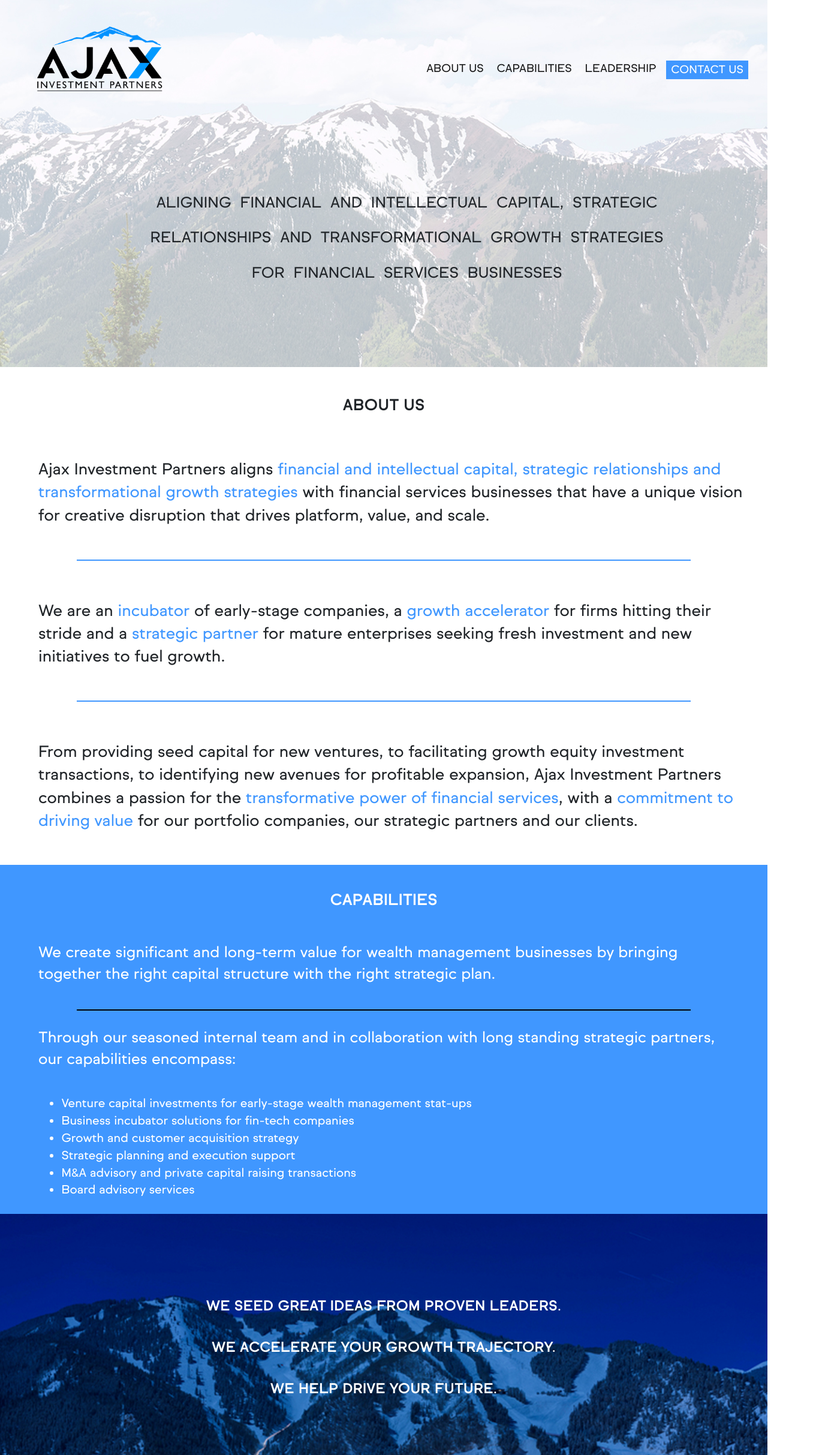
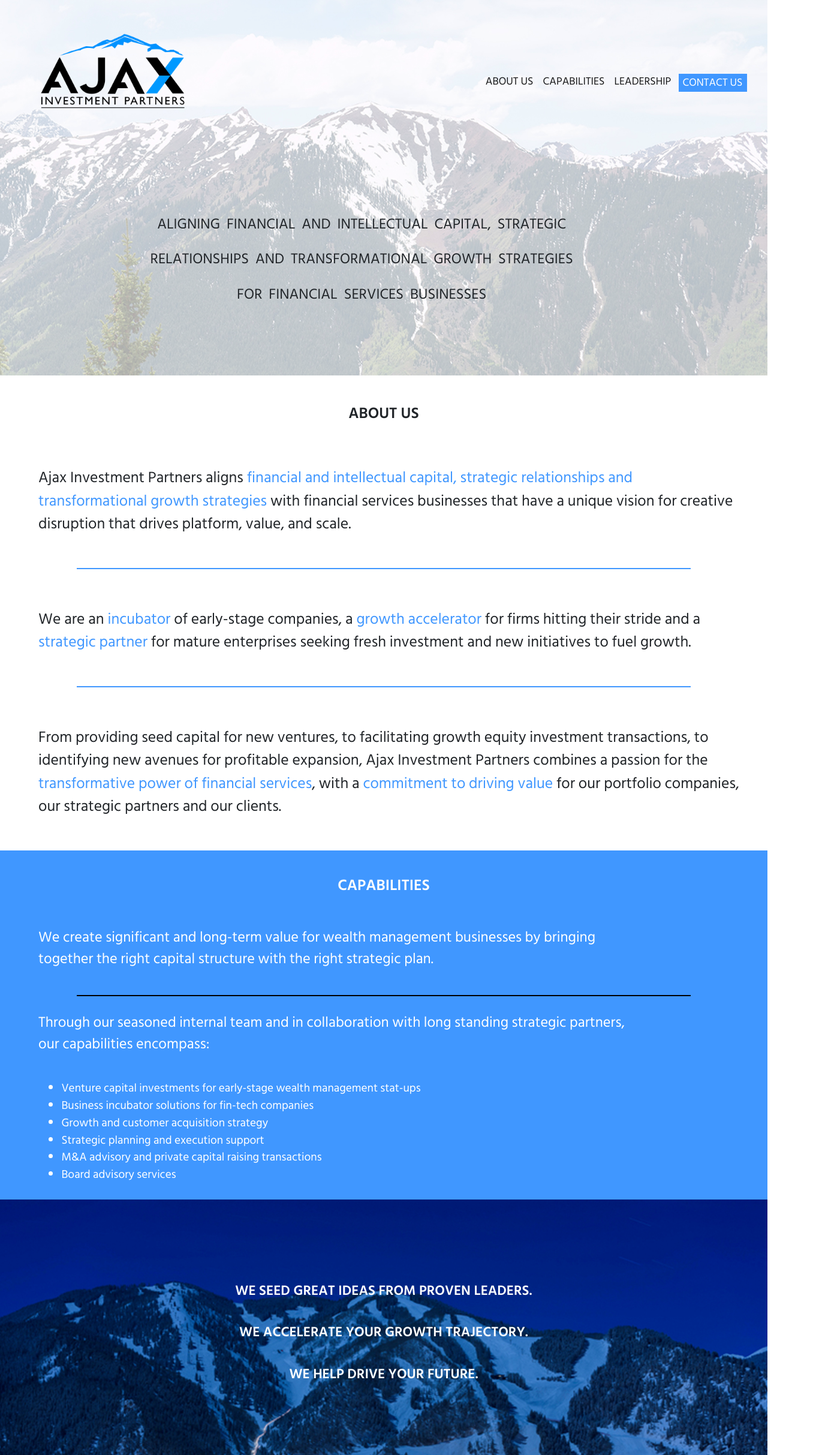
Before and after one commit to mattenbar/AjaxInvestmentPartnersReact, a React (Create React App) app: page / in a window 1280 px wide. Shown: the part 60-2486 px from the top of the page at 60% size, 1356 px wide, since content can reach past the window. Built offline with nearby package versions, Linux system fonts and the light colour scheme.

Commit message:
changed fonts to import from google

```diff
--- a/src/App.css
+++ b/src/App.css
@@ -10,7 +10,7 @@
 a{
   padding-top: 1%;
   font-size: 1.4vw;
-  font-family: "Normal-Regular";
+  font-family: 'Hind Siliguri';
 }
 
 button{
@@ -27,7 +27,7 @@ button{
   font-size: 1.9vw;
   padding-top: 5%;
   padding-bottom: 15%;
-  font-family: "Normal-Regular" ;
+  font-family: 'Hind Siliguri' ;
 }
 
 .alignCenter{
@@ -47,12 +47,13 @@ button{
 .about h3{
   text-align: center;
   font-size: 2vw;
-  font-family: "Normal-ExtraBold";
+  font-family: 'Hind Siliguri';
+  font-weight: 600;
 }
 
 .about p{
 
-  font-family: "Normal-Regular";
+  font-family: 'Hind Siliguri';
   padding-left: 5%;
   font-size: 2vw;
   padding-right: 3%;
@@ -90,7 +91,8 @@ span {
 .capabilities h3{
   text-align: center;
   font-size: 2vw;
-  font-family: "Normal-ExtraBold";
+  font-family: 'Hind Siliguri';
+  font-weight: 600;
   padding: 1.5%;
 }
 
@@ -98,24 +100,25 @@ span {
   padding-left: 5%;
   padding-right: 3%;
   font-size: 1.9vw;
-  font-family: "Normal-Regular";
+  font-family: 'Hind Siliguri';
   padding-top: 2%;
   padding-bottom: 2%;
 }
 
 p{
-  font-family: "Normal-Regular";
+  font-family: 'Hind Siliguri';
 }
 
 h3{
-  font-family: "Normal-ExtraBold";
+  font-family: 'Hind Siliguri';
+  font-weight: 600;
 }
 
 .capabilities ul{
   padding-left: 8%;
   padding-right: 3%;
   font-size: 1.5vw;
-  font-family: "Normal-Regular";
+  font-family: 'Hind Siliguri';
   padding-bottom: 2%;
   margin-bottom: 0;
   border-bottom: 0;
@@ -131,7 +134,8 @@ h3{
   border-bottom: 0%;
   background-size: 100% 100%;
   background-image: url("images/BlueMountainBottomImg.jpg");
-  font-family: "Normal-ExtraBold";
+  font-family: 'Hind Siliguri';
+  font-weight: 600;
 }
 
 .centered {
@@ -139,7 +143,8 @@ h3{
   top: 50%;
   left: 50%;
   transform: translate(-50%, -50%);
-  font-family: "Normal-ExtraBold";
+  font-family: 'Hind Siliguri';
+  font-weight: 600;
   font-size: 1.8vw;
 }
 
@@ -175,11 +180,11 @@ h3{
   background-color: rgb(64, 151, 257);
   color: white;
   padding-bottom: 2%;
-  font-family: "Normal-Regular";
+  font-family: 'Hind Siliguri';
 }
 
 .footer-a{
-  font-family: "Normal-Regular";
+  font-family: 'Hind Siliguri';
   font-size: 1.8vw;
 }
 
@@ -196,7 +201,7 @@ h3{
   color: white;
 }
 
-@font-face {
+/* @font-face {
   font-family: 'Normal-Bold';
   src: local('Normal-Bold'), url("./fonts/Normal-Bold.otf") format('truetype');
 }
@@ -217,4 +222,4 @@ h3{
 @font-face {
   font-family: 'Normal-Regular';
   src: local('Normal-Regular'), url("./fonts/Normal-Regular.otf") format('truetype');
-}
+} */
--- a/src/index.css
+++ b/src/index.css
@@ -1,18 +1,20 @@
+@import url('https://fonts.googleapis.com/css2?family=Hind+Siliguri:wght@400;600&display=swap');
+
 body {
   margin: 0;
-  font-family: -apple-system, BlinkMacSystemFont, 'Segoe UI', 'Roboto', 'Oxygen',
+  font-family:'Hind Siliguri', -apple-system, BlinkMacSystemFont, 'Segoe UI', 'Roboto', 'Oxygen',
     'Ubuntu', 'Cantarell', 'Fira Sans', 'Droid Sans', 'Helvetica Neue',
     sans-serif;
   -webkit-font-smoothing: antialiased;
   -moz-osx-font-smoothing: grayscale;
 }
 
-code {
+/* code {
   font-family: source-code-pro, Menlo, Monaco, Consolas, 'Courier New',
     monospace;
-}
+} */
 
-@font-face {
+/* @font-face {
   font-family: 'Normal-Bold';
   src: local('Normal-Bold'), url("./fonts/Normal-Bold.otf") format('truetype');
 }
@@ -33,4 +35,4 @@ code {
 @font-face {
   font-family: 'Normal-Regular';
   src: local('Normal-Regular'), url("./fonts/Normal-Regular.otf") format('truetype');
-}
+} */
--- a/src/index.js
+++ b/src/index.js
@@ -1,7 +1,7 @@
 import React from 'react';
 import ReactDOM from 'react-dom';
-import './fonts/Normal-Regular.otf'
-import './fonts/Normal-ExtraBold.otf'
+// import './fonts/Normal-Regular.otf'
+// import './fonts/Normal-ExtraBold.otf'
 import './index.css';
 import App from './App';
 import reportWebVitals from './reportWebVitals';
```
Also changed, not shown: 1 other file (tests, documents, lock files or other folders).
